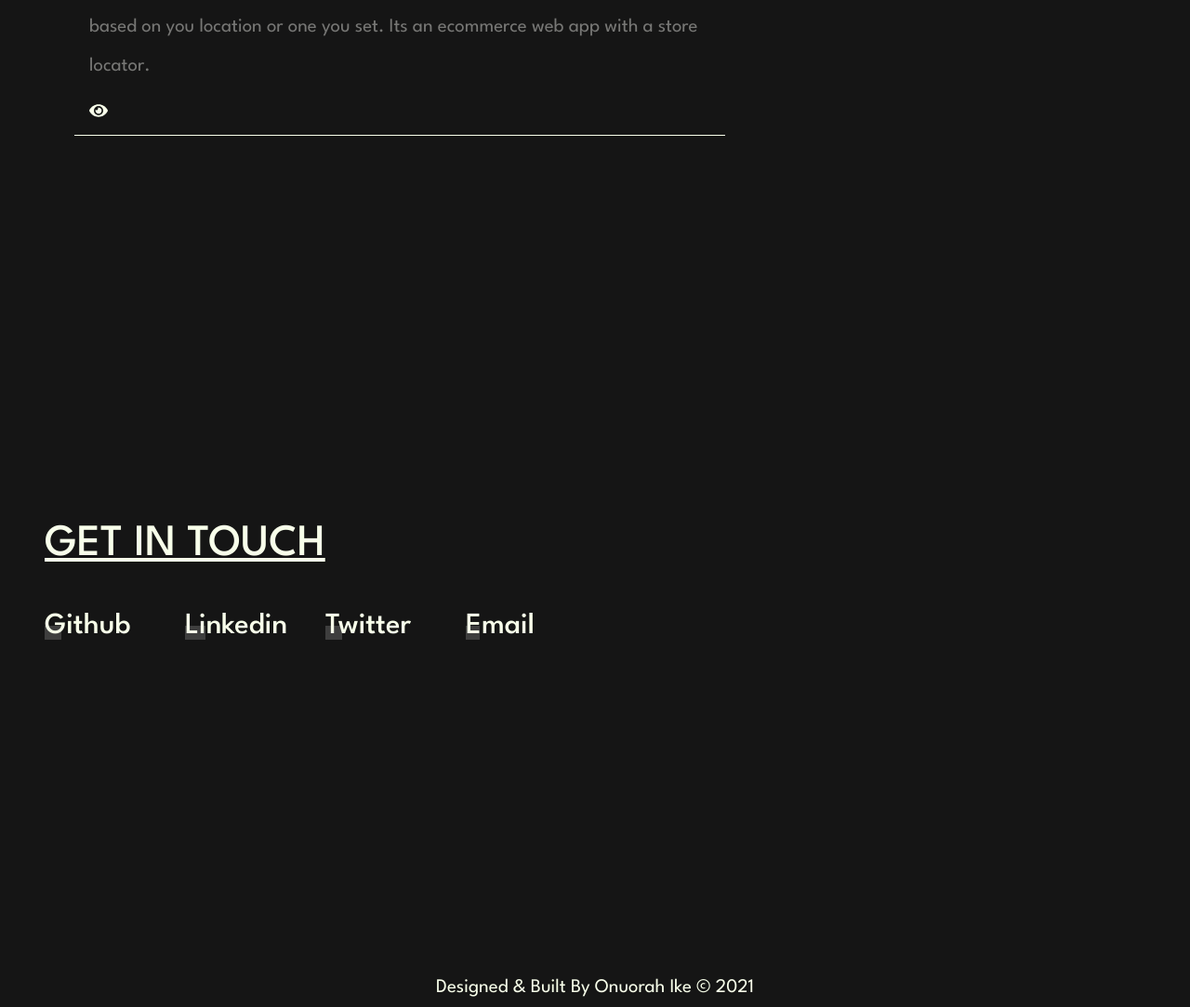
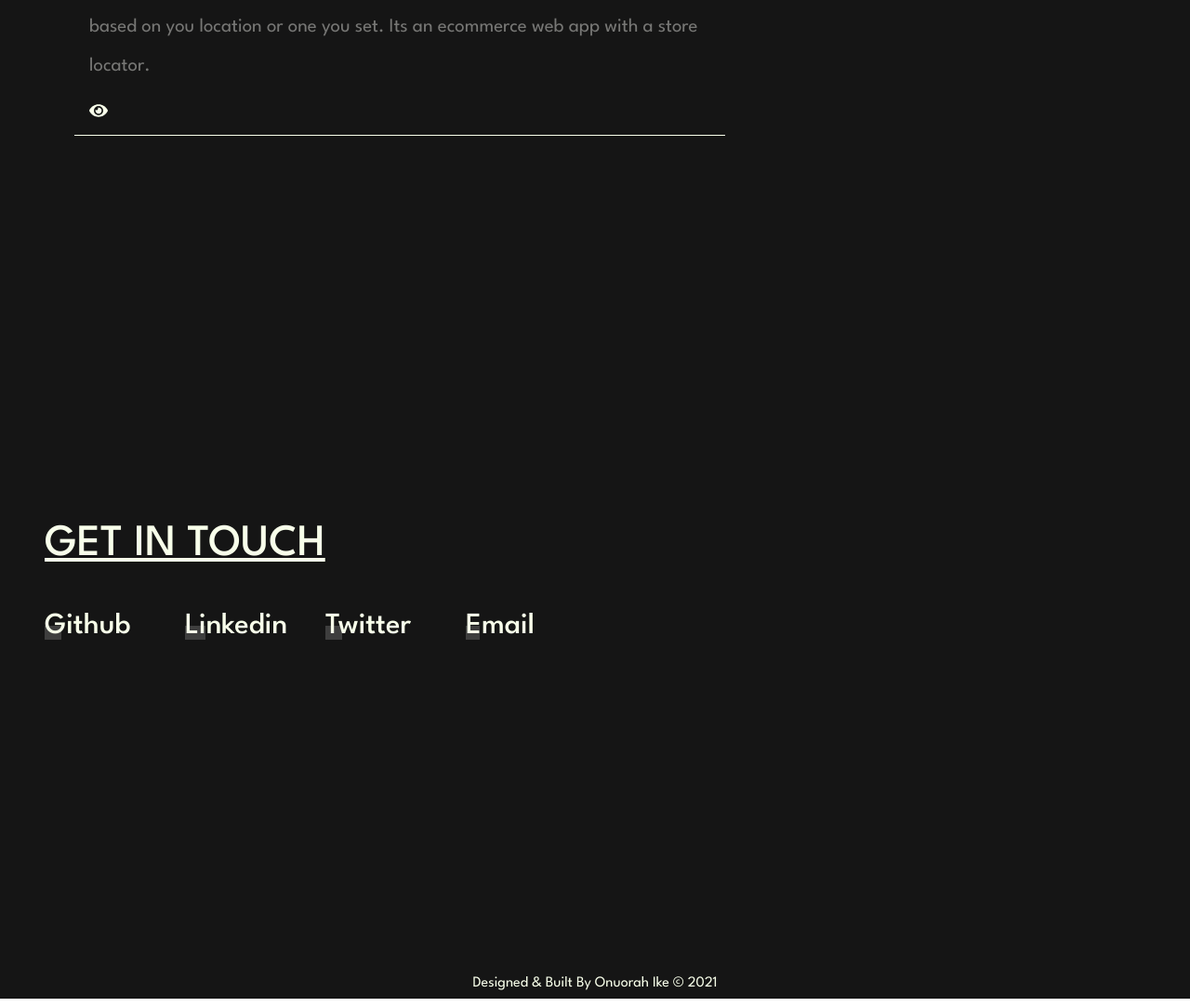
Before and after one commit to ikecodes/portfolio_v3, a React (Create React App) app: page / in a window 1280 px wide. Shown: the part 4093-5176 px from the top of the page at 93% size. Built offline with nearby package versions, Linux system fonts and the light colour scheme.

Commit message:
updated footer

```diff
--- a/src/layouts/Footer.tsx
+++ b/src/layouts/Footer.tsx
@@ -16,7 +16,7 @@ const Container = styled.div`
   text-transform: capitalize;
   text-align: center;
   & p {
-    font-size: 1.3rem;
+    font-size: 1rem;
     margin: 0;
   }
   color: ${colors.primary};
```
